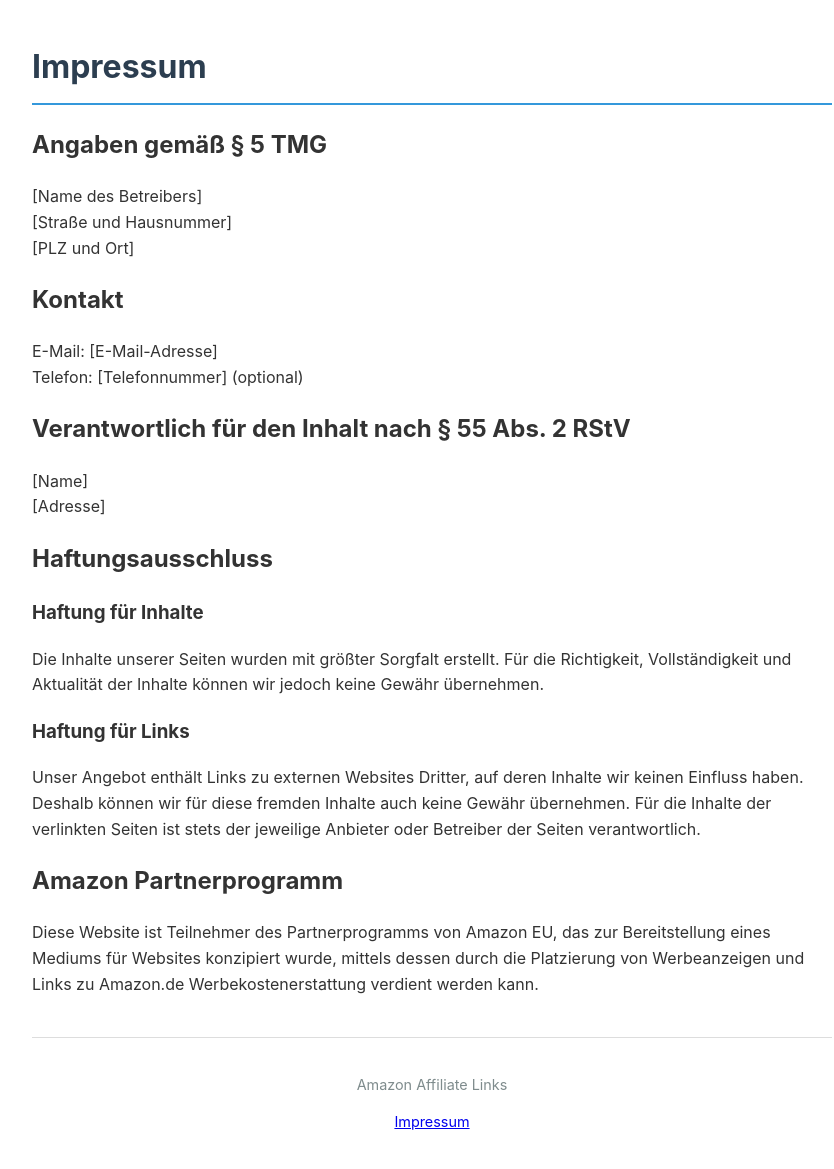
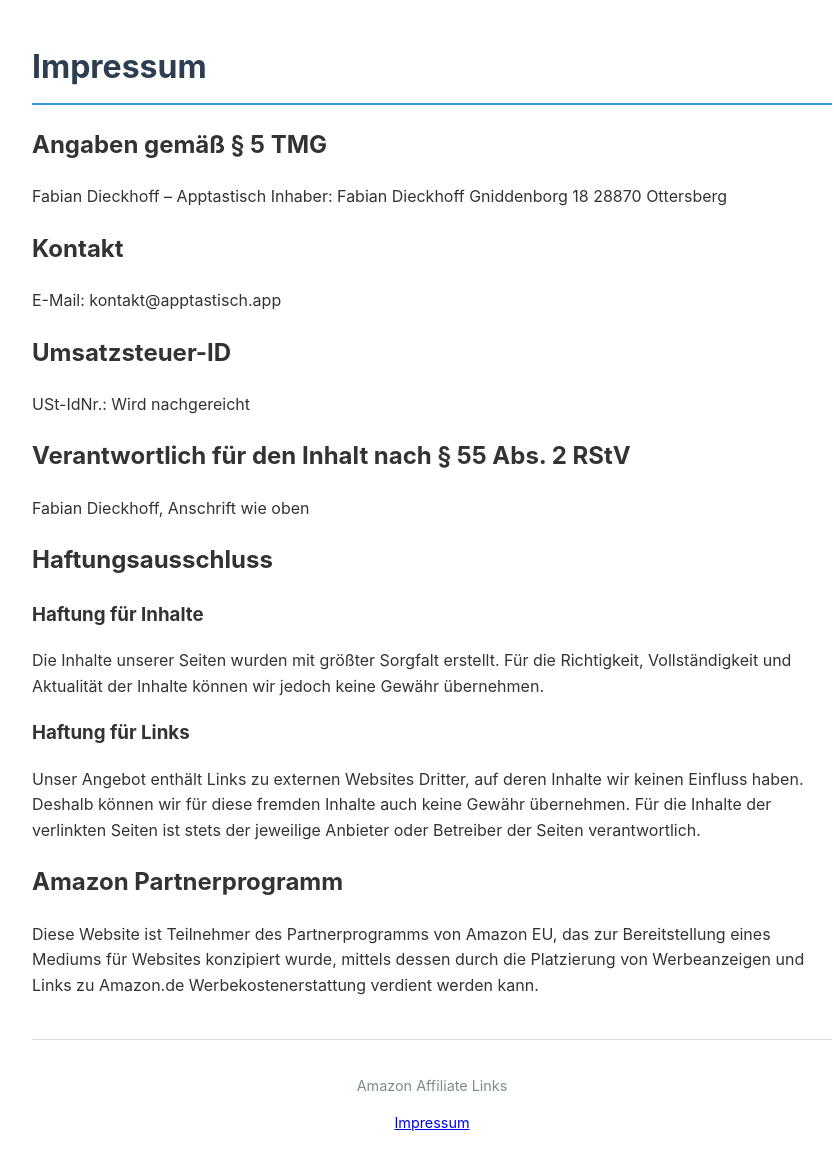
Before and after one commit to Apptastisch/social-apptastisch-site, a Jekyll site: the page built from impressum.md, in a window 1280 px wide. Shown: the whole page, without its empty margins (208-1042 px from the left). Built offline with Jekyll 4.4.1, drawn with Linux system fonts in a browser that asks for light colours.

Commit message:
Update impressum.md

```diff
--- a/impressum.md
+++ b/impressum.md
@@ -7,19 +7,21 @@ title: Impressum
 
 ## Angaben gemäß § 5 TMG
 
-[Name des Betreibers]
-[Straße und Hausnummer]
-[PLZ und Ort]
+Fabian Dieckhoff – Apptastisch
+Inhaber: Fabian Dieckhoff
+Gniddenborg 18
+28870 Ottersberg
 
 ## Kontakt
 
-E-Mail: [E-Mail-Adresse]
-Telefon: [Telefonnummer] (optional)
+E-Mail: kontakt@apptastisch.app
+
+## Umsatzsteuer-ID
+USt-IdNr.: Wird nachgereicht
 
 ## Verantwortlich für den Inhalt nach § 55 Abs. 2 RStV
 
-[Name]
-[Adresse]
+Fabian Dieckhoff, Anschrift wie oben
 
 ## Haftungsausschluss
 
```
